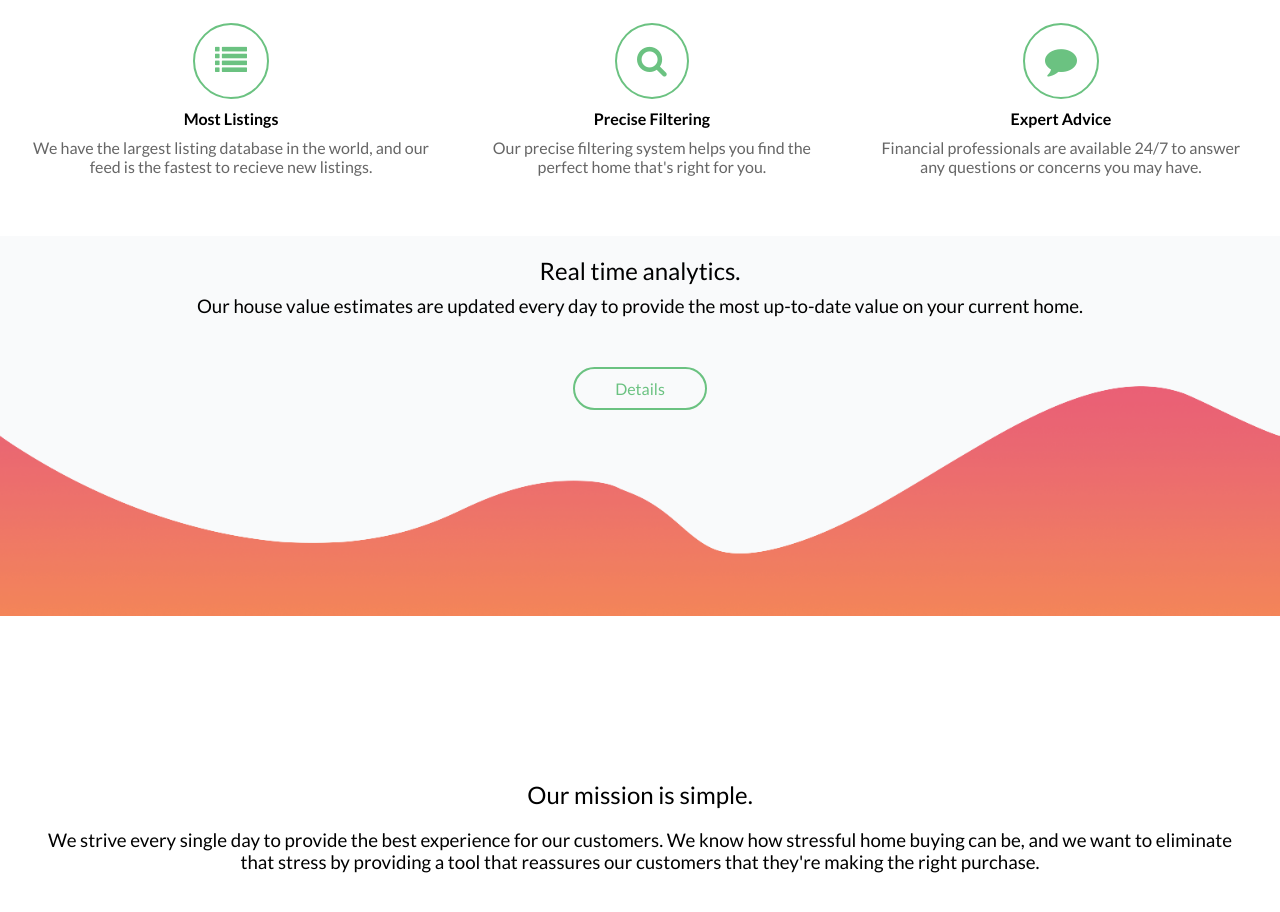
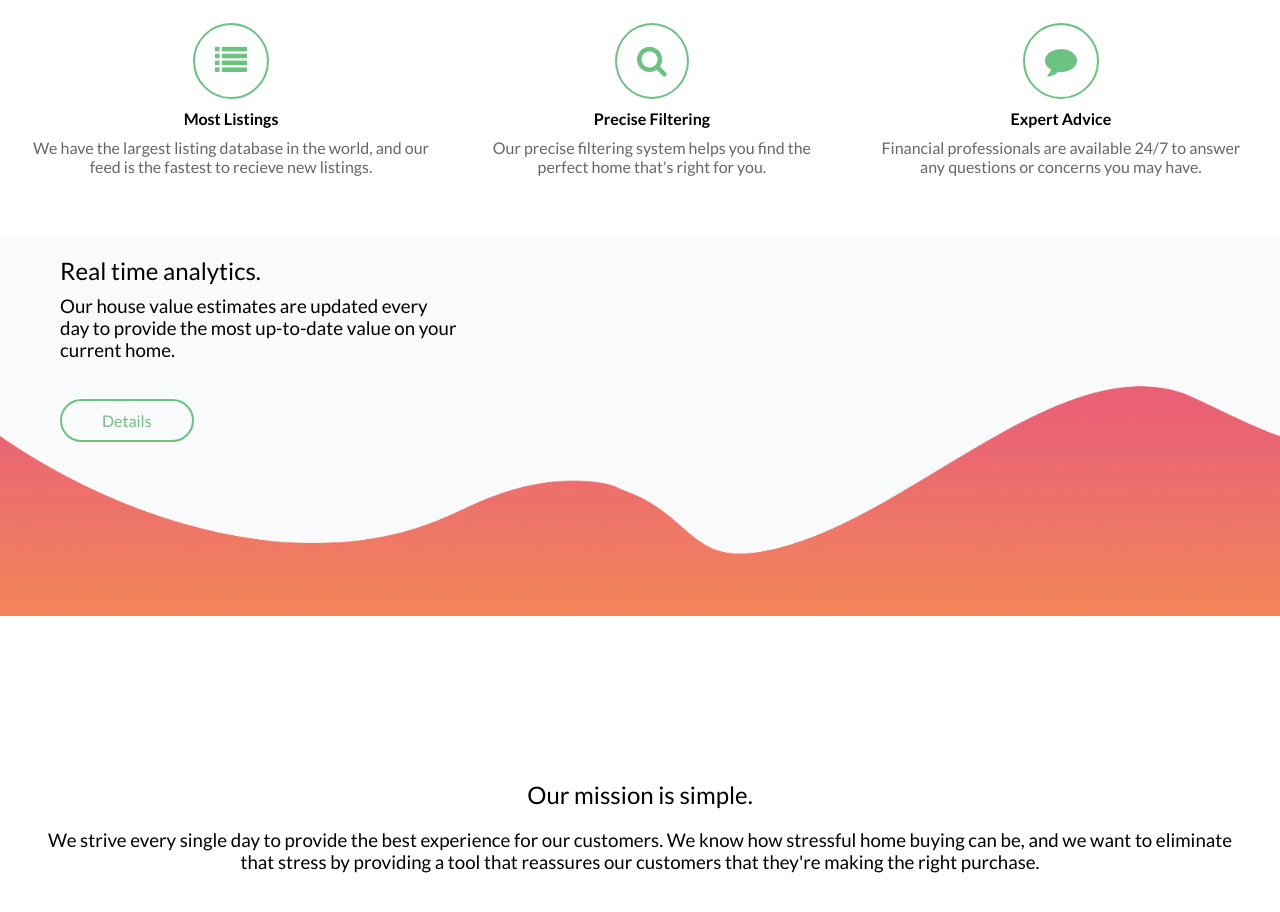
Before and after one commit to mcansh/casa, a plain HTML site: page index.html in a window 1280 px wide. Shown: the part 888-1800 px from the top of the page. Drawn offline with nearby package versions, Linux system fonts and the light colour scheme.

Commit message:
adjust analytic section
Signed-off-by: Logan McAnsh <l.m@loganmcansh.com>

```diff
--- a/css/main.sass
+++ b/css/main.sass
@@ -191,7 +191,9 @@ footer
       flex: 1
       margin-bottom: 20px
     .col-2
-      width: 33%
+      width: 40%
+      &:last-child
+        width: auto
   .bottom
     margin-top: 10px
     display: flex
@@ -238,3 +240,11 @@ footer
       flex-direction: row
       .reason
         margin: 0
+  .analytics
+    display: block
+    h2,h3
+      text-align: left
+      margin-left: 60px
+      max-width: 400px
+    .btn
+      margin-left: 60px
```
Also changed, not shown: css/main.css.
